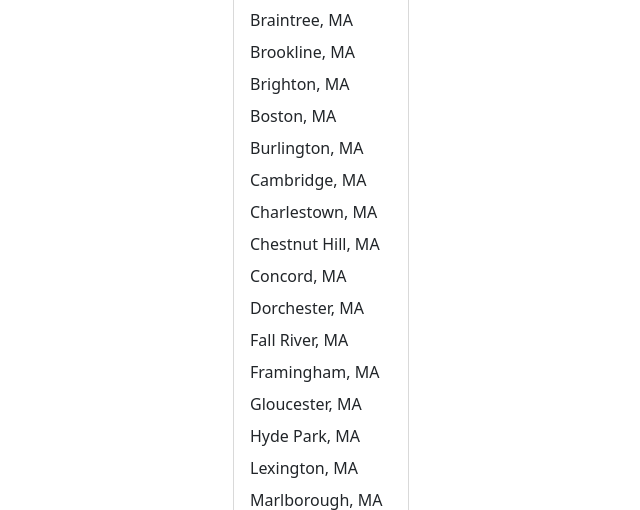
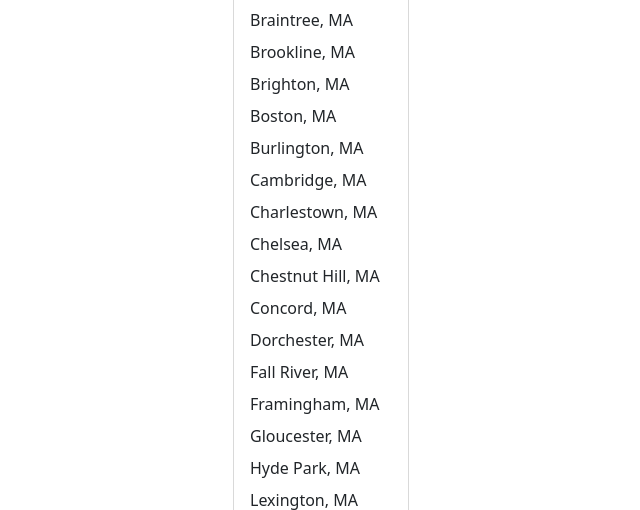
Before and after one commit to amithsaligrama/bathroomaccess, a Django app: template bathroom_map/templates/map.html in a window 1280 px wide, after a click on "View bathrooms for town...". Shown: the part 831-1341 px from the top of the page, without its empty margins (285-925 px from the left). Run offline with Django 3.2, Linux system fonts and the light colour scheme; the template is opened without the code that fills it, so the values that code supplies are empty; some libraries are stand-ins or nearby versions.

Commit message:
Update map.html

```diff
--- a/bathroom_map/templates/map.html
+++ b/bathroom_map/templates/map.html
@@ -174,6 +174,7 @@
                     <li><a class="dropdown-item" href="/map?city=burlington-massachusetts">Burlington, MA</a></li>
                     <li><a class="dropdown-item" href="/map?city=cambridge-massachusetts">Cambridge, MA</a></li>
                     <li><a class="dropdown-item" href="/map?city=charlestown-massachusetts">Charlestown, MA</a></li>
+                    <li><a class="dropdown-item" href="/map?city=chelsea-massachusetts">Chelsea, MA</a></li>
                     <li><a class="dropdown-item" href="/map?city=chestnut%20hill-massachusetts">Chestnut Hill, MA</a></li>
                     <li><a class="dropdown-item" href="/map?city=concord-massachusetts">Concord, MA</a></li>
                     <li><a class="dropdown-item" href="/map?city=dorchester-massachusetts">Dorchester, MA</a></li>
```
